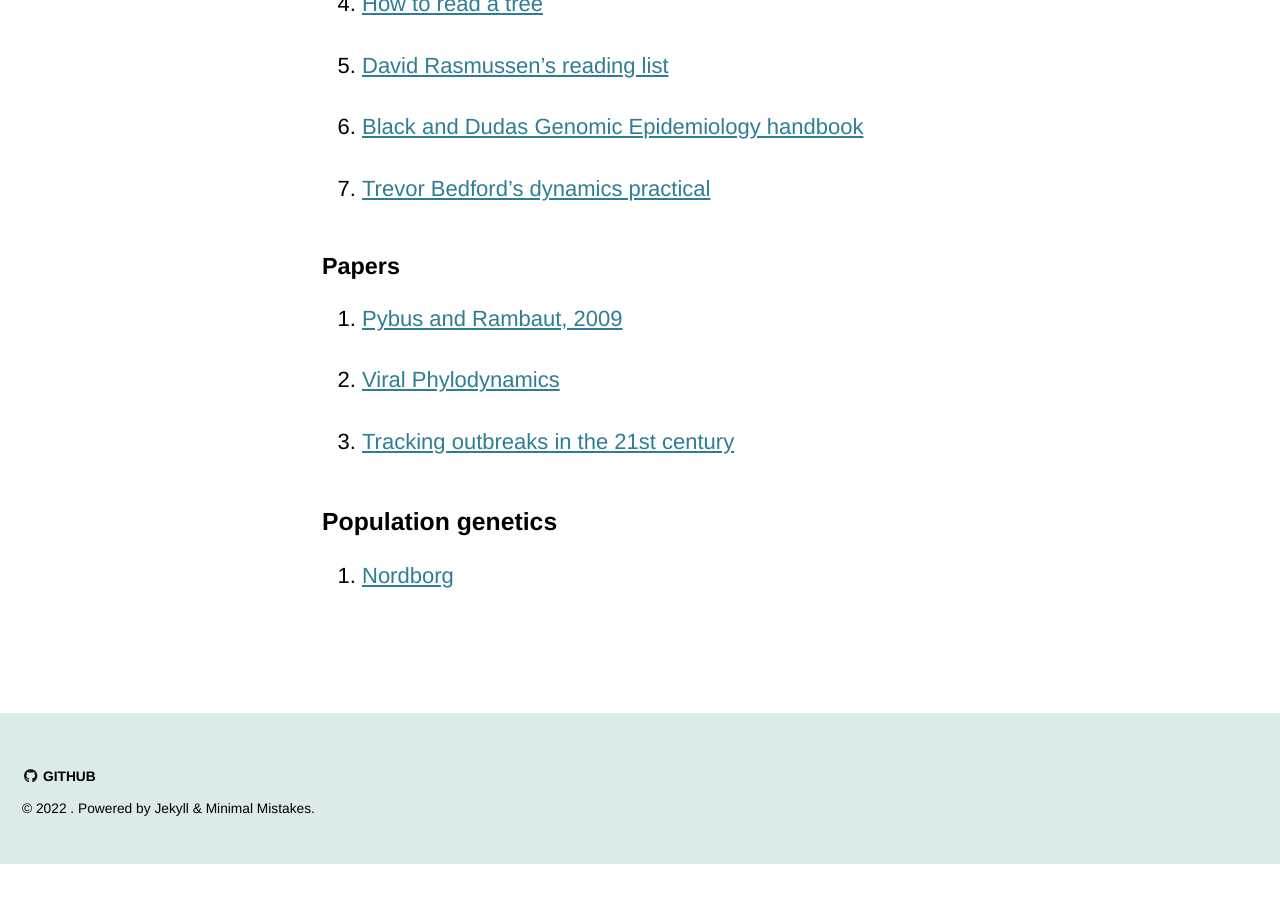
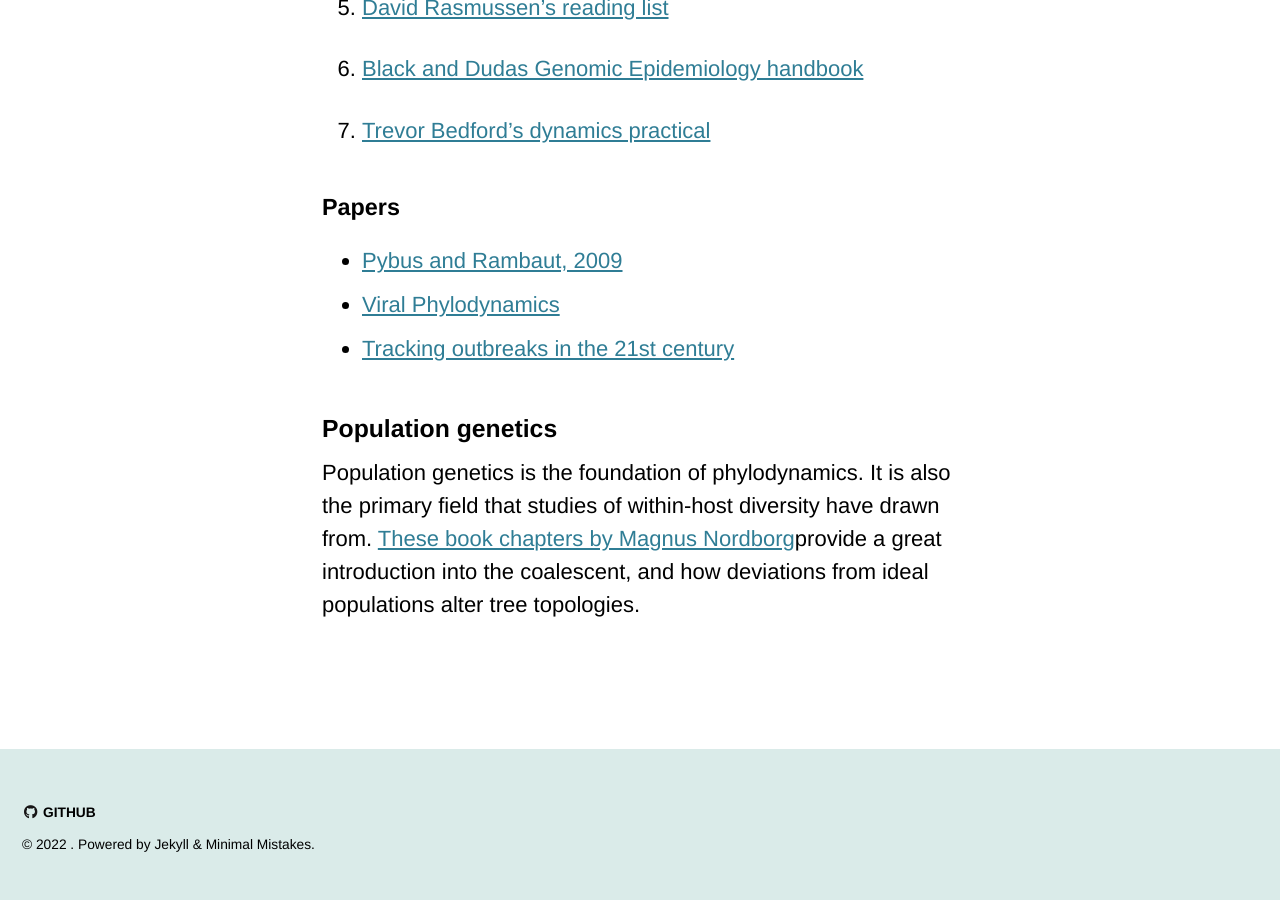
Before and after one commit to lmoncla/monclalab, a Jekyll site: the page built from _pages/handbook.md, in a window 1280 px wide and 900 px high, scrolled down 7716 px. Built offline with Jekyll 4.4.1, drawn with Linux system fonts in a browser that asks for light colours; cached includes are drawn as plain includes; a script that is not in the unit is left out; comment, search, counter and statistics services are not loaded; before the commit the page ends 8580 px from its top, so only the background shows below that.

Commit message:
additions to handbook

```diff
--- a/_pages/handbook.md
+++ b/_pages/handbook.md
@@ -3,7 +3,7 @@ permalink: /handbook/
 title: ""
 ---
 
-## Handbook
+# Handbook
 
 Welcome to the Moncla lab! This lab handbook is intended to give you an overview of how I think about running a scientific lab and expectations I have for myself and team members. It also includes some materials that may be useful for getting acquainted with programming, phylogenetics, and virology.
 
@@ -69,12 +69,10 @@ If there is one paper that is important for understanding how tree structure and
 7. [Trevor Bedford's dynamics practical](https://github.com/trvrb/dynamics-practical)
 
 #### Papers
-1. [Pybus and Rambaut, 2009](https://www.nature.com/articles/nrg2583)
-
-2. [Viral Phylodynamics](https://journals.plos.org/ploscompbiol/article?id=10.1371/journal.pcbi.1002947)
-
-3. [Tracking outbreaks in the 21st century](https://www.nature.com/articles/s41564-018-0296-2)
+* [Pybus and Rambaut, 2009](https://www.nature.com/articles/nrg2583)
+* [Viral Phylodynamics](https://journals.plos.org/ploscompbiol/article?id=10.1371/journal.pcbi.1002947)
+* [Tracking outbreaks in the 21st century](https://www.nature.com/articles/s41564-018-0296-2)
 
 
 ### Population genetics
-1. [Nordborg](https://people.eecs.berkeley.edu/~jordan/sail/readings/nordborg.pdf)
+Population genetics is the foundation of phylodynamics. It is also the primary field that studies of within-host diversity have drawn from. [These book chapters by Magnus Nordborg](https://people.eecs.berkeley.edu/~jordan/sail/readings/nordborg.pdf)provide a great introduction into the coalescent, and how deviations from ideal populations alter tree topologies.
```
